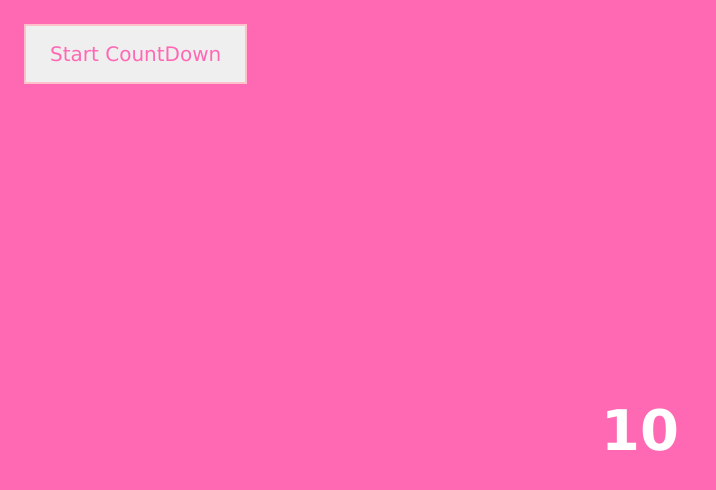
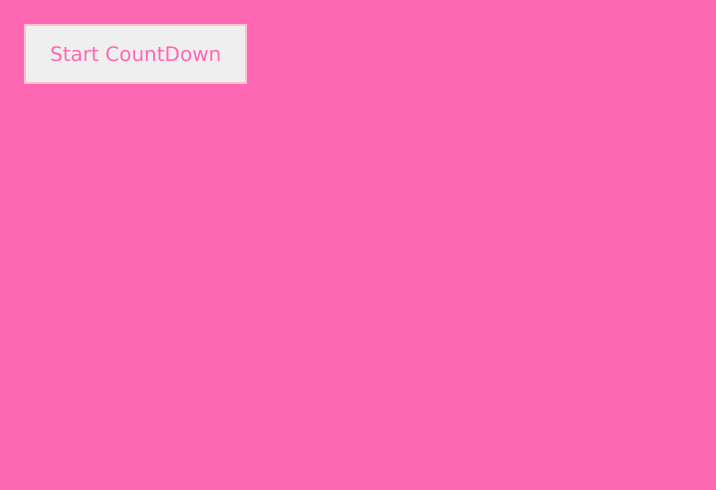
Before and after one commit to kiraGit67/count-down-timer, a plain HTML site: page index.html in a window 1280 px wide. Shown: the whole page, without its empty margins (0-716 px from the left). Drawn offline with Linux system fonts and the light colour scheme.

Commit message:
modifies index.html

```diff
--- a/index.html
+++ b/index.html
@@ -14,7 +14,7 @@
         <button id="start-btn">Start CountDown</button>
     </header>
     <main>
-        <div id="count">10</div>
+        <div id="count" hidden>10</div>
     </main>
     <script src="script.js"></script>
 </body>
```
